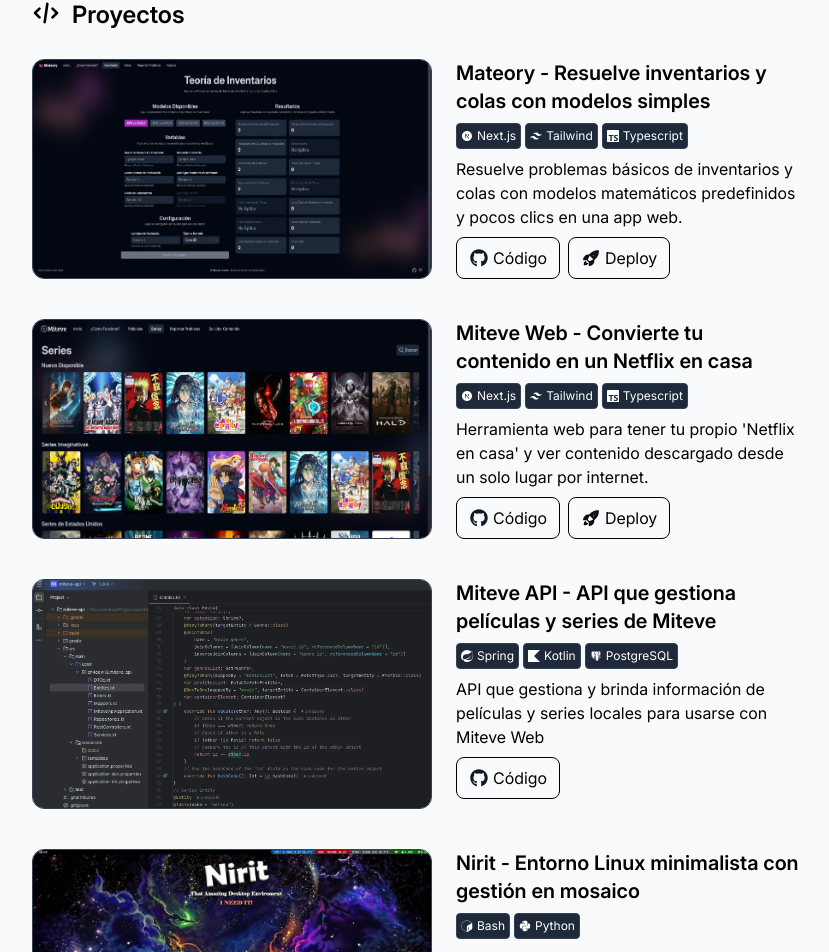
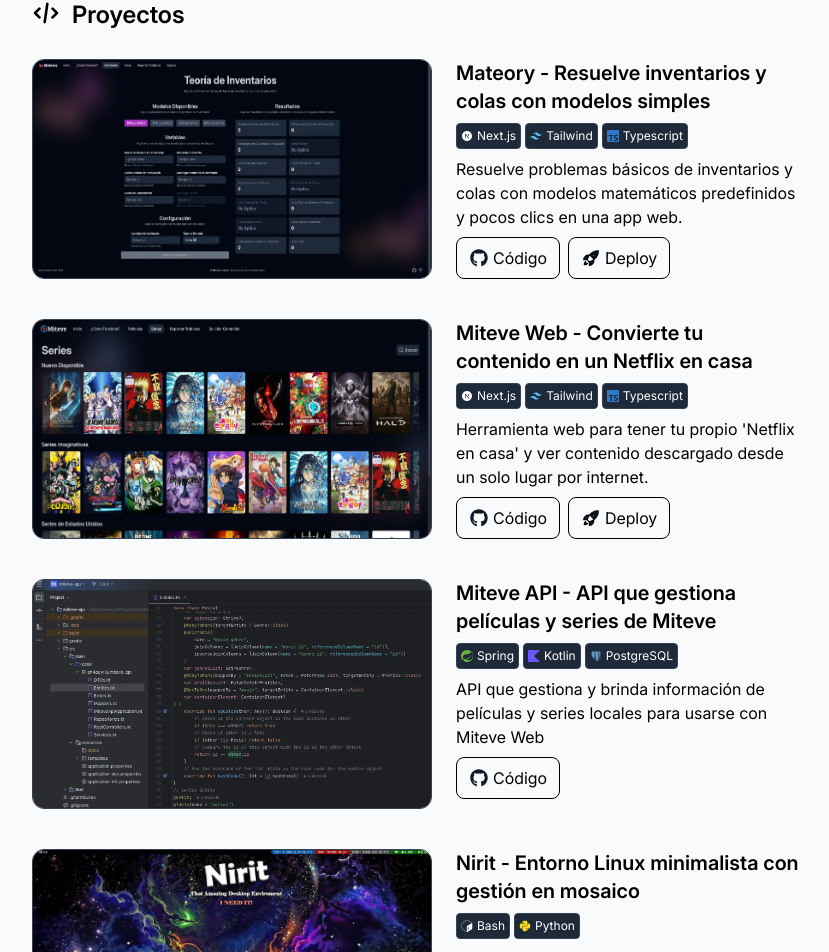
Before and after one commit to sh4dow18/portfolio, a Next.js app: page / in a window 1280 px wide. Shown: the part 959-1911 px from the top of the page, without its empty margins (212-1041 px from the left). Built offline with nearby package versions, Linux system fonts and the light colour scheme.

Commit message:
fix: fill in projects badges
Fix color fill in projects badges

```diff
--- a/src/app/page.tsx
+++ b/src/app/page.tsx
@@ -64,13 +64,13 @@
       image: "mateory",
       title: "Mateory - Resuelve inventarios y colas con modelos simples",
       stack: [
-        { icon: <RiNextjsFill />, name: "Next.js", fill: "white" },
+        { icon: <RiNextjsFill />, name: "Next.js", fill: "fill-white" },
         {
           icon: <RiTailwindCssFill />,
           name: "Tailwind",
-          fill: "primary-light",
+          fill: "fill-primary-light",
         },
-        { icon: <SiTypescript />, name: "Typescript", fill: "blue-400" },
+        { icon: <SiTypescript />, name: "Typescript", fill: "fill-[#3178C6]" },
       ],
       description:
         "Resuelve problemas básicos de inventarios y colas con modelos matemáticos predefinidos y pocos clics en una app web.",
@@ -91,13 +91,13 @@
       image: "miteve-web",
       title: "Miteve Web - Convierte tu contenido en un Netflix en casa",
       stack: [
-        { icon: <RiNextjsFill />, name: "Next.js", fill: "white" },
+        { icon: <RiNextjsFill />, name: "Next.js", fill: "fill-white" },
         {
           icon: <RiTailwindCssFill />,
           name: "Tailwind",
-          fill: "primary-light",
+          fill: "fill-primary-light",
         },
-        { icon: <SiTypescript />, name: "Typescript", fill: "blue-400" },
+        { icon: <SiTypescript />, name: "Typescript", fill: "fill-[#3178C6]" },
       ],
       description:
         "Herramienta web para tener tu propio 'Netflix en casa' y ver contenido descargado desde un solo lugar por internet.",
@@ -118,12 +118,12 @@
       image: "miteve-api",
       title: "Miteve API - API que gestiona películas y series de Miteve",
       stack: [
-        { icon: <SiSpring />, name: "Spring", fill: "green-400" },
-        { icon: <SiKotlin />, name: "Kotlin", fill: "purple-400" },
+        { icon: <SiSpring />, name: "Spring", fill: "fill-[#6DB33F]" },
+        { icon: <SiKotlin />, name: "Kotlin", fill: "fill-[#6B57FF]" },
         {
           icon: <BiLogoPostgresql />,
           name: "PostgreSQL",
-          fill: "primary-light",
+          fill: "fill-[#669AC4]",
         },
       ],
       description:
@@ -140,8 +140,8 @@
       image: "nirit",
       title: "Nirit - Entorno Linux minimalista con gestión en mosaico",
       stack: [
-        { icon: <SiGnubash />, name: "Bash", fill: "white" },
-        { icon: <FaPython />, name: "Python", fill: "orange-300" },
+        { icon: <SiGnubash />, name: "Bash", fill: "fill-white" },
+        { icon: <FaPython />, name: "Python", fill: "fill-yellow-300" },
       ],
       description:
         "Entorno de escritorio para GNU/Linux enfocado en ventanas flotantes, pocos paquetes instalados y alta personalización",
@@ -157,13 +157,13 @@
       image: "braitec",
       title: "Braitec - Sitio oficial de soluciones tecnológicas",
       stack: [
-        { icon: <RiNextjsFill />, name: "Next.js", fill: "white" },
+        { icon: <RiNextjsFill />, name: "Next.js", fill: "fill-white" },
         {
           icon: <FaCss3Alt />,
           name: "CSS 3",
-          fill: "primary-light",
+          fill: "fill-primary-light",
         },
-        { icon: <SiTypescript />, name: "Typescript", fill: "blue-400" },
+        { icon: <SiTypescript />, name: "Typescript", fill: "fill-[#3178C6]" },
       ],
       description:
         "Sitio web oficial de Braitec: Soluciones Tecnológicas, que presenta sus servicios y soluciones tecnológicas para usuarios.",
@@ -459,7 +459,7 @@
                       className="flex place-items-center gap-1 w-fit bg-gray-800 text-white text-xs p-1 rounded-sm border border-gray-700"
                     >
                       {cloneElement(tech.icon, {
-                        className: `fill-${tech.fill}`,
+                        className: tech.fill,
                       })}
                       <span>{tech.name}</span>
                     </div>
```
